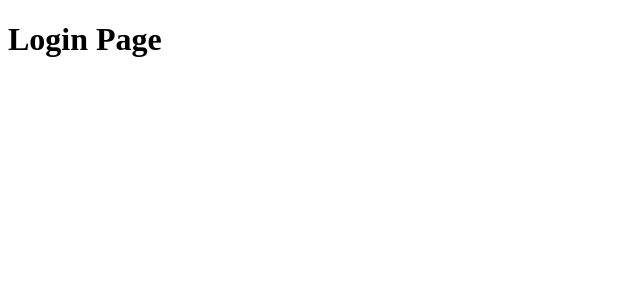
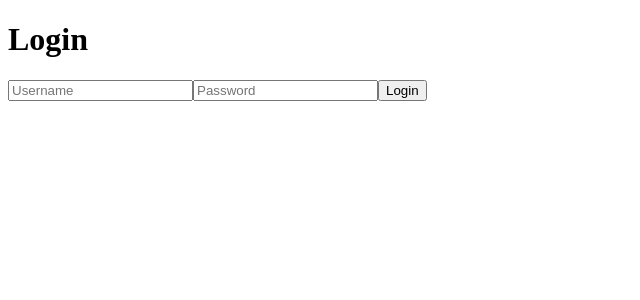
Before and after one commit to thudoan-sg/Akademi-School-Admission, a React (Vite) app in the folder final-project/: page / in a window 1280 px wide. Shown: the top 300 px of the page, without its empty margins (0-640 px from the left). Built offline with nearby package versions, Linux system fonts and the light colour scheme.

Commit message:
logic login

```diff
--- a/final-project/src/App.jsx
+++ b/final-project/src/App.jsx
@@ -1,7 +1,10 @@
+import { useState } from "react";
 import AppRoutes from "./routes/AppRoutes";
 
 function App() {
-  return <AppRoutes />;
+  const [user, setUser] = useState(null);
+
+  return <AppRoutes user={user} setUser={setUser} />;
 }
 
 export default App;
--- a/final-project/src/pages/auth/Login.jsx
+++ b/final-project/src/pages/auth/Login.jsx
@@ -1,4 +1,55 @@
-function Login() {
-  return <h1>Login Page</h1>;
+import { useState } from "react";
+import { useNavigate } from "react-router-dom";
+
+function Login({ setUser }) {
+  const [username, setUsername] = useState("");
+  const [password, setPassword] = useState("");
+  const navigate = useNavigate();
+
+  const handleLogin = async () => {
+    const res = await fetch("https://mindx-mockup-server.vercel.app/api/resources/users?apiKey=69ca789b3bb225ca08190764"
+
+    );
+
+    const result = await res.json();
+    console.log(result);
+
+    const users = Array.isArray(result) ? result : result.data.data;
+
+
+    const foundUser = users.find((u) => {
+      return (
+        u.username === username.trim() &&
+        u.password === password.trim()
+      );
+    });
+
+    if (foundUser) {
+      setUser(foundUser);
+      navigate(`/${foundUser.role}`);
+    } else {
+      alert("Sai tài khoản hoặc mật khẩu");
+    }
+  };
+
+  return (
+    <div>
+      <h1>Login</h1>
+
+      <input
+        placeholder="Username"
+        onChange={(e) => setUsername(e.target.value)}
+      />
+
+      <input
+        type="password"
+        placeholder="Password"
+        onChange={(e) => setPassword(e.target.value)}
+      />
+
+      <button onClick={handleLogin}>Login</button>
+    </div>
+  );
 }
+
 export default Login;
--- a/final-project/src/routes/AppRoutes.jsx
+++ b/final-project/src/routes/AppRoutes.jsx
@@ -17,11 +17,11 @@ import StudentSchedule from "../pages/student/StudentSchedule";
 import StudentScores from "../pages/student/StudentScores";
 import StudentMaterials from "../pages/student/StudentMaterials";
 
-function AppRoutes() {
+function AppRoutes({ user, setUser }) {
     return (
         <BrowserRouter>
             <Routes>
-                <Route path="/" element={<Login />} />
+                <Route path="/" element={<Login setUser={setUser} />} />
 
                 {/* ADMIN */}
                 <Route path="/admin" element={<AdminLayout />}>
```
